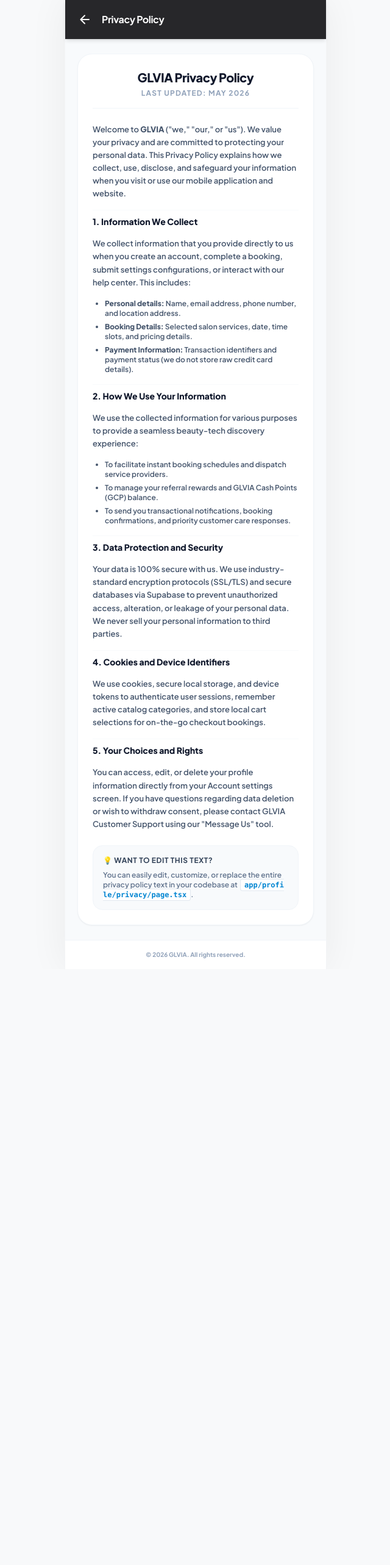
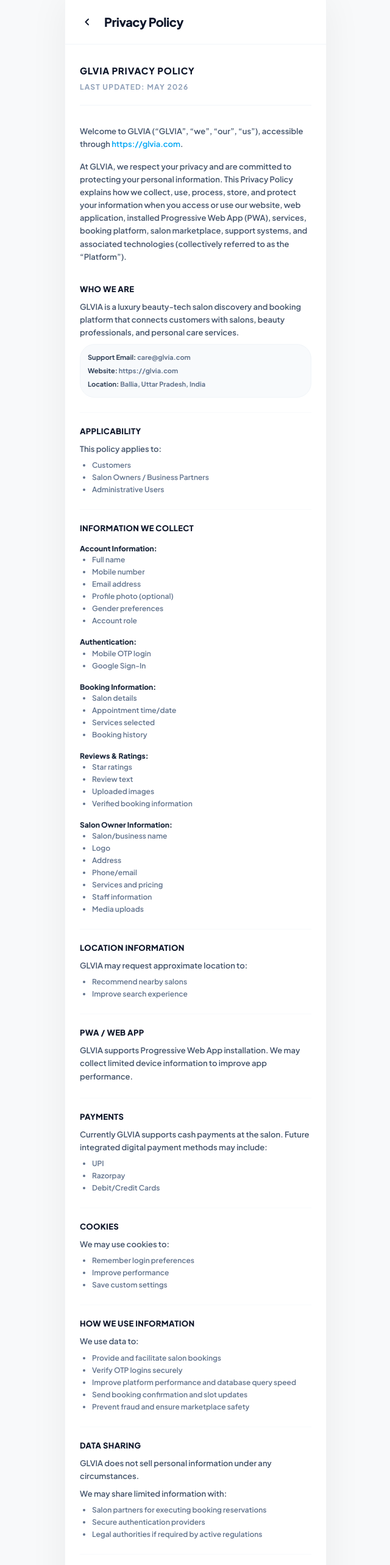
Before and after one commit to himanshushekharji7-source/glvia, a Next.js app: page /profile/privacy in a window 1280 px wide. Shown: the top 2566 px of the page at 61% size, without its empty margins (319-959 px from the left). Before the commit the page ends 1589 px from the top, so only its background shows below. Built offline with nearby package versions, Linux system fonts and the light colour scheme; no server answers.

Commit message:
feat: integrated official GLVIA Privacy Policy text and matched UI to mockup screenshot

```diff
--- a/app/profile/privacy/page.tsx
+++ b/app/profile/privacy/page.tsx
@@ -6,85 +6,295 @@ export default function PrivacyPolicyPage() {
   const router = useRouter();
 
   return (
-    <div className="min-h-dvh bg-slate-50 flex flex-col justify-between text-slate-800">
+    <div className="min-h-dvh bg-white flex flex-col justify-between text-slate-800 antialiased">
 
-      {/* ─── Header ─── */}
-      <header className="bg-zinc-800 text-white px-4 py-4 flex items-center shadow-md sticky top-0 z-50 shrink-0">
+      {/* ─── Header (Exactly like the provided screenshot) ─── */}
+      <header className="bg-white text-slate-900 px-4 py-4 flex items-center border-b border-slate-100 sticky top-0 z-50 shrink-0">
         <button
           onClick={() => router.back()}
-          className="w-8 h-8 rounded-full flex items-center justify-center hover:bg-zinc-700 active:scale-95 transition-all mr-3"
+          className="w-10 h-10 rounded-full flex items-center justify-center hover:bg-slate-100 active:scale-95 transition-all mr-2"
+          aria-label="Go Back"
         >
-          <span className="material-icons-round text-[20px]">arrow_back</span>
+          <span className="material-icons-round text-[28px] text-slate-900 font-medium">chevron_left</span>
         </button>
-        <span className="font-bold text-[16px] tracking-tight">Privacy Policy</span>
+        <span className="font-extrabold text-[20px] tracking-tight text-slate-900">Privacy Policy</span>
       </header>
 
-      {/* ─── Content ─── */}
-      <main className="flex-1 overflow-y-auto px-5 py-6 max-w-2xl mx-auto space-y-6">
-        <div className="bg-white border border-slate-100 rounded-3xl p-6 shadow-xs space-y-6">
+      {/* ─── Content (Minimalist Document Style matching the mockup) ─── */}
+      <main className="flex-1 overflow-y-auto px-6 py-8 max-w-2xl mx-auto space-y-8 select-text">
 
-          <div className="border-b border-slate-100 pb-4 text-center">
-            <h1 className="text-xl font-black text-slate-900 tracking-tight leading-snug">GLVIA Privacy Policy</h1>
-            <p className="text-xs text-slate-400 font-bold uppercase tracking-widest mt-1">Last Updated: May 2026</p>
+        {/* Main Title Header */}
+        <div className="border-b border-slate-100 pb-5">
+          <h1 className="text-[15px] font-black text-slate-900 tracking-wider uppercase">
+            GLVIA PRIVACY POLICY
+          </h1>
+          <p className="text-[12px] text-slate-400 font-bold uppercase tracking-widest mt-1.5">
+            Last Updated: May 2026
+          </p>
+        </div>
+
+        {/* Introduction */}
+        <div className="text-[13px] leading-relaxed text-slate-600 font-semibold space-y-4">
+          <p>
+            Welcome to GLVIA (“GLVIA”, “we”, “our”, “us”), accessible through{" "}
+            <a href="https://glvia.com" className="text-sky-500 hover:underline">
+              https://glvia.com
+            </a>.
+          </p>
+          <p>
+            At GLVIA, we respect your privacy and are committed to protecting your
+            personal information. This Privacy Policy explains how we collect, use,
+            process, store, and protect your information when you access or use our
+            website, web application, installed Progressive Web App (PWA), services,
+            booking platform, salon marketplace, support systems, and associated
+            technologies (collectively referred to as the “Platform”).
+          </p>
+        </div>
+
+        {/* Section Blocks */}
+        <div className="space-y-6 text-[13px] leading-relaxed text-slate-600 font-semibold">
+
+          {/* Who We Are */}
+          <div className="space-y-2">
+            <h2 className="text-[13px] font-black text-slate-900 uppercase tracking-wide">
+              WHO WE ARE
+            </h2>
+            <p>
+              GLVIA is a luxury beauty-tech salon discovery and booking platform that connects
+              customers with salons, beauty professionals, and personal care services.
+            </p>
+            <div className="bg-slate-50 border border-slate-100 rounded-xl p-3 text-[11px] space-y-1 mt-1 text-slate-500 font-bold">
+              <div><span className="text-slate-700">Support Email:</span> care@glvia.com</div>
+              <div><span className="text-slate-700">Website:</span> https://glvia.com</div>
+              <div><span className="text-slate-700">Location:</span> Ballia, Uttar Pradesh, India</div>
+            </div>
           </div>
 
-          <div className="space-y-4 text-[13px] leading-relaxed text-slate-600 font-semibold">
-            <p>
-              Welcome to <strong>GLVIA</strong> ("we," "our," or "us"). We value your privacy and are committed to protecting your personal data.
-              This Privacy Policy explains how we collect, use, disclose, and safeguard your information when you visit or use our mobile application and website.
-            </p>
+          {/* Applicability */}
+          <div className="space-y-2 border-t border-slate-50 pt-5">
+            <h2 className="text-[13px] font-black text-slate-900 uppercase tracking-wide">
+              APPLICABILITY
+            </h2>
+            <p>This policy applies to:</p>
+            <ul className="list-disc pl-5 space-y-1 text-xs text-slate-500">
+              <li>Customers</li>
+              <li>Salon Owners / Business Partners</li>
+              <li>Administrative Users</li>
+            </ul>
+          </div>
 
-            <h2 className="text-sm font-black text-slate-900 pt-2 border-t border-slate-50">1. Information We Collect</h2>
-            <p>
-              We collect information that you provide directly to us when you create an account, complete a booking, submit settings configurations,
-              or interact with our help center. This includes:
-            </p>
-            <ul className="list-disc pl-5 space-y-1.5 text-xs">
-              <li><strong>Personal details:</strong> Name, email address, phone number, and location address.</li>
-              <li><strong>Booking Details:</strong> Selected salon services, date, time slots, and pricing details.</li>
-              <li><strong>Payment Information:</strong> Transaction identifiers and payment status (we do not store raw credit card details).</li>
-            </ul>
+          {/* Information We Collect */}
+          <div className="space-y-3 border-t border-slate-50 pt-5">
+            <h2 className="text-[13px] font-black text-slate-900 uppercase tracking-wide">
+              INFORMATION WE COLLECT
+            </h2>
 
-            <h2 className="text-sm font-black text-slate-900 pt-2 border-t border-slate-50">2. How We Use Your Information</h2>
-            <p>
-              We use the collected information for various purposes to provide a seamless beauty-tech discovery experience:
-            </p>
-            <ul className="list-disc pl-5 space-y-1.5 text-xs">
-              <li>To facilitate instant booking schedules and dispatch service providers.</li>
-              <li>To manage your referral rewards and GLVIA Cash Points (GCP) balance.</li>
-              <li>To send you transactional notifications, booking confirmations, and priority customer care responses.</li>
-            </ul>
-
-            <h2 className="text-sm font-black text-slate-900 pt-2 border-t border-slate-50">3. Data Protection and Security</h2>
-            <p>
-              Your data is 100% secure with us. We use industry-standard encryption protocols (SSL/TLS) and secure databases via Supabase
-              to prevent unauthorized access, alteration, or leakage of your personal data. We never sell your personal information to third parties.
-            </p>
-
-            <h2 className="text-sm font-black text-slate-900 pt-2 border-t border-slate-50">4. Cookies and Device Identifiers</h2>
-            <p>
-              We use cookies, secure local storage, and device tokens to authenticate user sessions, remember active catalog categories,
-              and store local cart selections for on-the-go checkout bookings.
-            </p>
-
-            <h2 className="text-sm font-black text-slate-900 pt-2 border-t border-slate-50">5. Your Choices and Rights</h2>
-            <p>
-              You can access, edit, or delete your profile information directly from your Account settings screen.
-              If you have questions regarding data deletion or wish to withdraw consent, please contact GLVIA Customer Support using our "Message Us" tool.
-            </p>
-
-            <div className="bg-slate-50 rounded-2xl p-4 border border-slate-100 text-xs mt-6 space-y-2 text-slate-500">
-              <span className="font-bold text-slate-700 block uppercase tracking-wider">💡 Want to edit this text?</span>
-              You can easily edit, customize, or replace the entire privacy policy text in your codebase at
-              <code className="bg-white px-1.5 py-0.5 border border-slate-200 rounded font-mono ml-1 text-sky-600 font-bold break-all">app/profile/privacy/page.tsx</code>.
+            <div className="space-y-1">
+              <span className="text-[12px] font-black text-slate-800">Account Information:</span>
+              <ul className="list-disc pl-5 space-y-1 text-xs text-slate-500">
+                <li>Full name</li>
+                <li>Mobile number</li>
+                <li>Email address</li>
+                <li>Profile photo (optional)</li>
+                <li>Gender preferences</li>
+                <li>Account role</li>
+              </ul>
             </div>
 
+            <div className="space-y-1 pt-1">
+              <span className="text-[12px] font-black text-slate-800">Authentication:</span>
+              <ul className="list-disc pl-5 space-y-1 text-xs text-slate-500">
+                <li>Mobile OTP login</li>
+                <li>Google Sign-In</li>
+              </ul>
+            </div>
+
+            <div className="space-y-1 pt-1">
+              <span className="text-[12px] font-black text-slate-800">Booking Information:</span>
+              <ul className="list-disc pl-5 space-y-1 text-xs text-slate-500">
+                <li>Salon details</li>
+                <li>Appointment time/date</li>
+                <li>Services selected</li>
+                <li>Booking history</li>
+              </ul>
+            </div>
+
+            <div className="space-y-1 pt-1">
+              <span className="text-[12px] font-black text-slate-800">Reviews & Ratings:</span>
+              <ul className="list-disc pl-5 space-y-1 text-xs text-slate-500">
+                <li>Star ratings</li>
+                <li>Review text</li>
+                <li>Uploaded images</li>
+                <li>Verified booking information</li>
+              </ul>
+            </div>
+
+            <div className="space-y-1 pt-1">
+              <span className="text-[12px] font-black text-slate-800">Salon Owner Information:</span>
+              <ul className="list-disc pl-5 space-y-1 text-xs text-slate-500">
+                <li>Salon/business name</li>
+                <li>Logo</li>
+                <li>Address</li>
+                <li>Phone/email</li>
+                <li>Services and pricing</li>
+                <li>Staff information</li>
+                <li>Media uploads</li>
+              </ul>
+            </div>
           </div>
+
+          {/* Location Information */}
+          <div className="space-y-2 border-t border-slate-50 pt-5">
+            <h2 className="text-[13px] font-black text-slate-900 uppercase tracking-wide">
+              LOCATION INFORMATION
+            </h2>
+            <p>GLVIA may request approximate location to:</p>
+            <ul className="list-disc pl-5 space-y-1 text-xs text-slate-500">
+              <li>Recommend nearby salons</li>
+              <li>Improve search experience</li>
+            </ul>
+          </div>
+
+          {/* PWA / Web App */}
+          <div className="space-y-2 border-t border-slate-50 pt-5">
+            <h2 className="text-[13px] font-black text-slate-900 uppercase tracking-wide">
+              PWA / WEB APP
+            </h2>
+            <p>
+              GLVIA supports Progressive Web App installation. We may collect limited
+              device information to improve app performance.
+            </p>
+          </div>
+
+          {/* Payments */}
+          <div className="space-y-2 border-t border-slate-50 pt-5">
+            <h2 className="text-[13px] font-black text-slate-900 uppercase tracking-wide">
+              PAYMENTS
+            </h2>
+            <p>
+              Currently GLVIA supports cash payments at the salon. Future integrated digital payment
+              methods may include:
+            </p>
+            <ul className="list-disc pl-5 space-y-1 text-xs text-slate-500">
+              <li>UPI</li>
+              <li>Razorpay</li>
+              <li>Debit/Credit Cards</li>
+            </ul>
+          </div>
+
+          {/* Cookies */}
+          <div className="space-y-2 border-t border-slate-50 pt-5">
+            <h2 className="text-[13px] font-black text-slate-900 uppercase tracking-wide">
+              COOKIES
+            </h2>
+            <p>We may use cookies to:</p>
+            <ul className="list-disc pl-5 space-y-1 text-xs text-slate-500">
+              <li>Remember login preferences</li>
+              <li>Improve performance</li>
+              <li>Save custom settings</li>
+            </ul>
+          </div>
+
+          {/* How We Use Information */}
+          <div className="space-y-2 border-t border-slate-50 pt-5">
+            <h2 className="text-[13px] font-black text-slate-900 uppercase tracking-wide">
+              HOW WE USE INFORMATION
+            </h2>
+            <p>We use data to:</p>
+            <ul className="list-disc pl-5 space-y-1 text-xs text-slate-500">
+              <li>Provide and facilitate salon bookings</li>
+              <li>Verify OTP logins securely</li>
+              <li>Improve platform performance and database query speed</li>
+              <li>Send booking confirmation and slot updates</li>
+              <li>Prevent fraud and ensure marketplace safety</li>
+            </ul>
+          </div>
+
+          {/* Data Sharing */}
+          <div className="space-y-2 border-t border-slate-50 pt-5">
+            <h2 className="text-[13px] font-black text-slate-900 uppercase tracking-wide">
+              DATA SHARING
+            </h2>
+            <p>GLVIA does not sell personal information under any circumstances.</p>
+            <p>We may share limited information with:</p>
+            <ul className="list-disc pl-5 space-y-1 text-xs text-slate-500">
+              <li>Salon partners for executing booking reservations</li>
+              <li>Secure authentication providers</li>
+              <li>Legal authorities if required by active regulations</li>
+            </ul>
+          </div>
+
+          {/* Data Security */}
+          <div className="space-y-2 border-t border-slate-50 pt-5">
+            <h2 className="text-[13px] font-black text-slate-900 uppercase tracking-wide">
+              DATA SECURITY
+            </h2>
+            <p>We implement security protocols including:</p>
+            <ul className="list-disc pl-5 space-y-1 text-xs text-slate-500">
+              <li>Secure Mobile OTP verification</li>
+              <li>Google OAuth credentials</li>
+              <li>Role-based operational permissions</li>
+              <li>Secure encryption layers for data transmittal</li>
+            </ul>
+          </div>
+
+          {/* Verified Reviews */}
+          <div className="space-y-2 border-t border-slate-50 pt-5">
+            <h2 className="text-[13px] font-black text-slate-900 uppercase tracking-wide">
+              VERIFIED REVIEWS
+            </h2>
+            <p>
+              Only customers with completed appointments may submit reviews on salons. GLVIA
+              may moderate, approve, reject, or remove reviews that violate community policies.
+            </p>
+          </div>
+
+          {/* Account Deletion */}
+          <div className="space-y-2 border-t border-slate-50 pt-5">
+            <h2 className="text-[13px] font-black text-slate-900 uppercase tracking-wide">
+              ACCOUNT DELETION
+            </h2>
+            <p>
+              Users may request account deletion at any time by contacting our support team at:{" "}
+              <a href="mailto:care@glvia.com" className="text-sky-500 hover:underline">
+                care@glvia.com
+              </a>
+            </p>
+          </div>
+
+          {/* Children's Privacy */}
+          <div className="space-y-2 border-t border-slate-50 pt-5">
+            <h2 className="text-[13px] font-black text-slate-900 uppercase tracking-wide">
+              CHILDREN’S PRIVACY
+            </h2>
+            <p>GLVIA is not intended for users under 18 years of age.</p>
+          </div>
+
+          {/* Changes to Policy */}
+          <div className="space-y-2 border-t border-slate-50 pt-5">
+            <h2 className="text-[13px] font-black text-slate-900 uppercase tracking-wide">
+              CHANGES TO POLICY
+            </h2>
+            <p>We may update this policy from time to time to match legal guidelines.</p>
+          </div>
+
+          {/* Contact */}
+          <div className="space-y-2 border-t border-slate-50 pt-5">
+            <h2 className="text-[13px] font-black text-slate-900 uppercase tracking-wide">
+              CONTACT GLVIA SUPPORT
+            </h2>
+            <div className="bg-slate-50 border border-slate-100 rounded-xl p-3.5 text-xs text-slate-500 font-bold space-y-1.5">
+              <div><span className="text-slate-800">Support Team Email:</span> care@glvia.com</div>
+              <div><span className="text-slate-800">Website:</span> https://glvia.com</div>
+              <div><span className="text-slate-800">Location:</span> Ballia, Uttar Pradesh, India</div>
+            </div>
+          </div>
+
         </div>
       </main>
 
       {/* ─── Footer ─── */}
-      <footer className="w-full py-4 text-center text-[10px] text-slate-400 font-bold border-t border-slate-100 bg-white">
+      <footer className="w-full py-5 text-center text-[10px] text-slate-400 font-bold border-t border-slate-100 bg-white">
         © 2026 GLVIA. All rights reserved.
       </footer>
 
```
